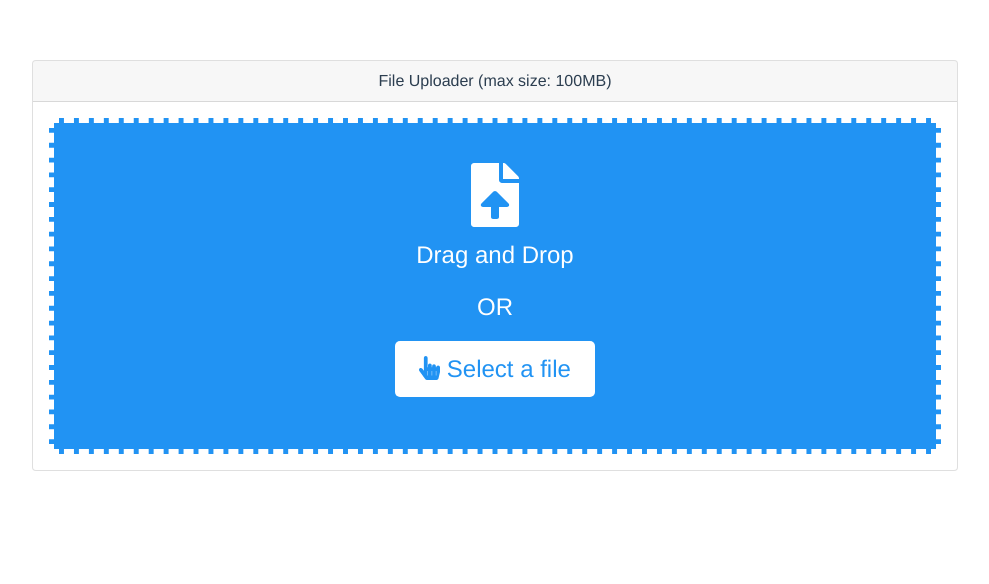
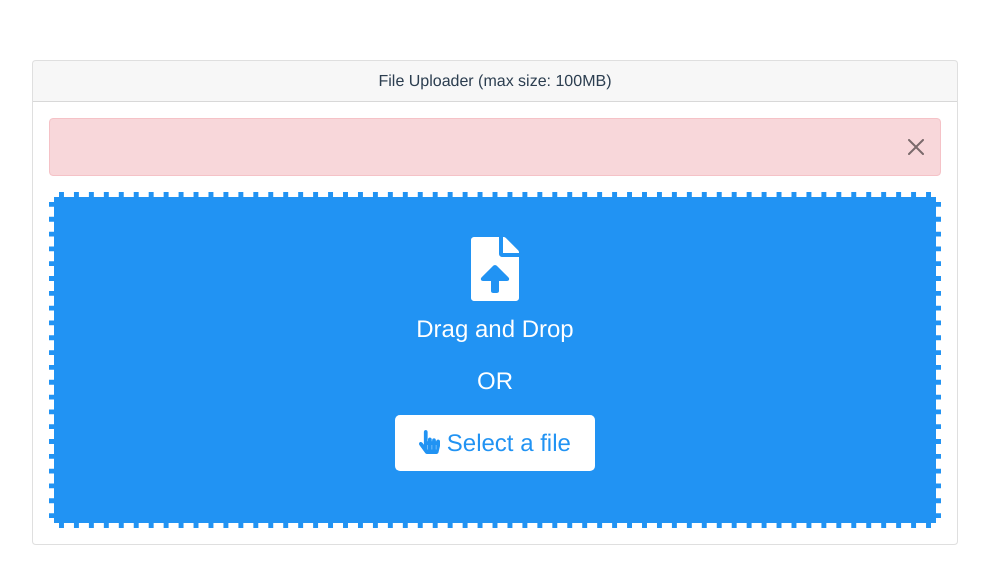
Before and after one commit to wilbertopachecob/file-uploader, a Vue app in the folder front_end/: page / in a window 1280 px wide. Shown: the top 584 px of the page, without its empty margins (145-1134 px from the left). Built offline with nearby package versions, Linux system fonts and the light colour scheme.

Commit message:
Fixed close btn

```diff
--- a/front_end/src/components/FileUploader.vue
+++ b/front_end/src/components/FileUploader.vue
@@ -8,7 +8,7 @@
   <div
     class="alert alert-danger alert-dismissible fade show"
     role="alert"
-    v-if="errors.length"
+    v-if="true"
   >
     <ul class="mt-4">
       <li style="text-align: left" v-for="(error, idk) in errors" :key="idk">
@@ -17,13 +17,11 @@
     </ul>
     <button
       type="button"
-      class="close"
+      class="btn-close"
       data-dismiss="alert"
       aria-label="Close"
       @click="resetErrors"
-    >
-      <span aria-hidden="true">&times;</span>
-    </button>
+    ></button>
   </div>
   <div
     class="file-uploader"
```
